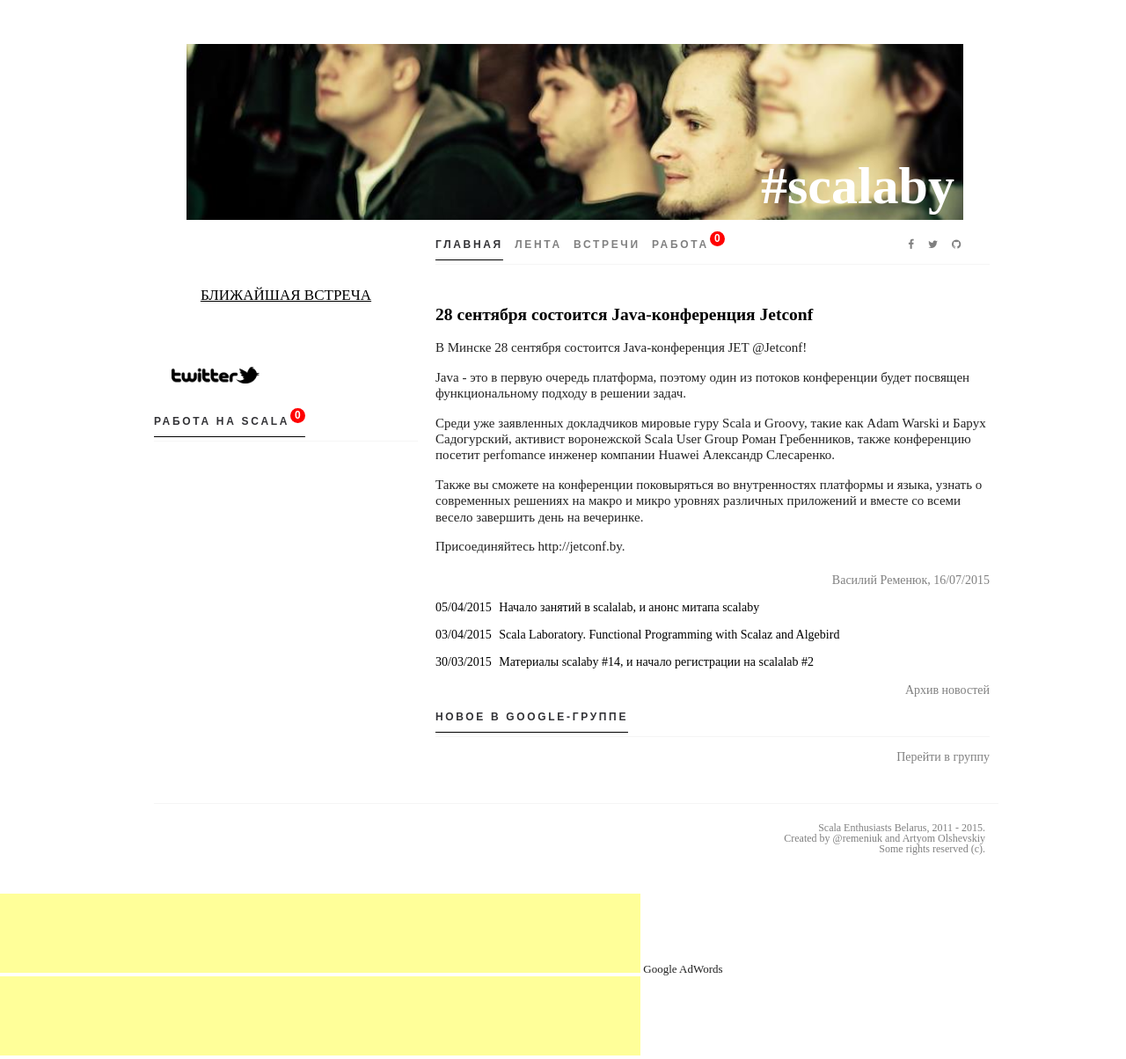
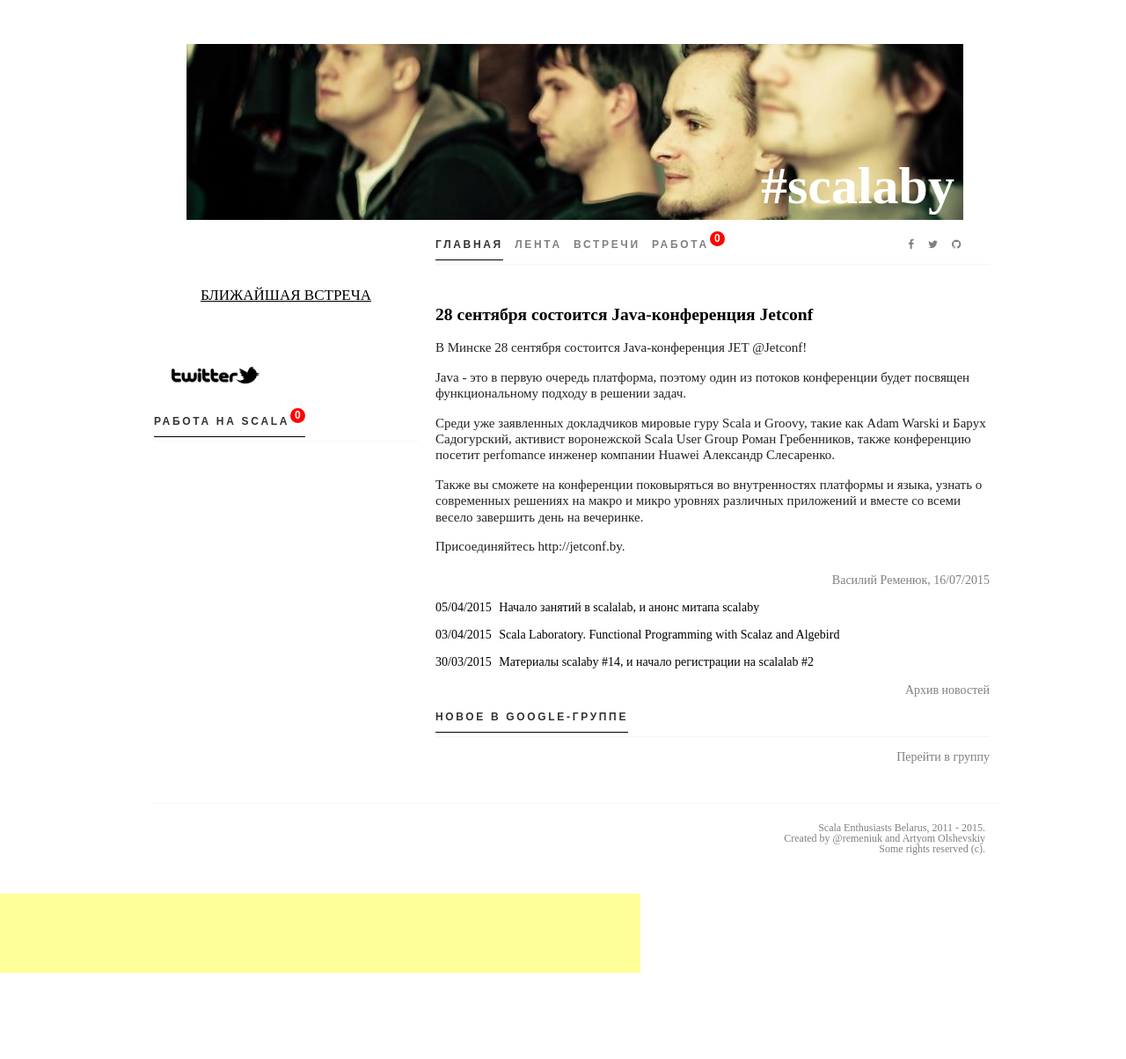
Before and after one commit to scalaby/scalaby.github.io, a Jekyll site: the page built from index.html, in a window 1280 px wide. Shown: the whole page at 88% size. Built offline with Jekyll 4.4.1, drawn with Linux system fonts in a browser that asks for light colours; nearby versions of some CDN libraries; some web fonts are replaced; comment, search, counter and statistics services are not loaded; after the commit the page ends 1110 px from its top, so only the background shows below that.

Commit message:
Update default.html

```diff
--- a/_layouts/default.html
+++ b/_layouts/default.html
@@ -89,19 +89,9 @@ nextmeetup:
     s.parentNode.insertBefore(g,s)}(document,'script'));
   </script>
   <script async src="//pagead2.googlesyndication.com/pagead/js/adsbygoogle.js"></script>
-<!-- asdasd -->
+<!-- Google Ad Words / Ad Sence -->
 <ins class="adsbygoogle"
-     style="display:inline-block;width:728px;height:90px"
-     data-ad-client="ca-pub-3121389732614742"
-     data-ad-slot="8233155511"></ins>
-<script>
-(adsbygoogle = window.adsbygoogle || []).push({});
-</script>
-Google AdWords
-<script async src="//pagead2.googlesyndication.com/pagead/js/adsbygoogle.js"></script>
-<!-- asdasd -->
-<ins class="adsbygoogle"
-     style="display:inline-block;width:728px;height:90px"
+     style="display:inline-block;width:728px;height:90px;align:center"
      data-ad-client="ca-pub-3121389732614742"
      data-ad-slot="8233155511"></ins>
 <script>
```
